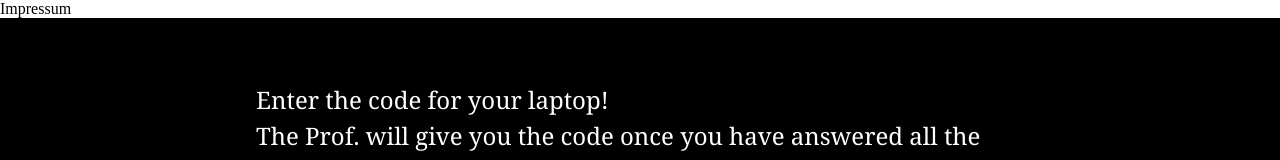
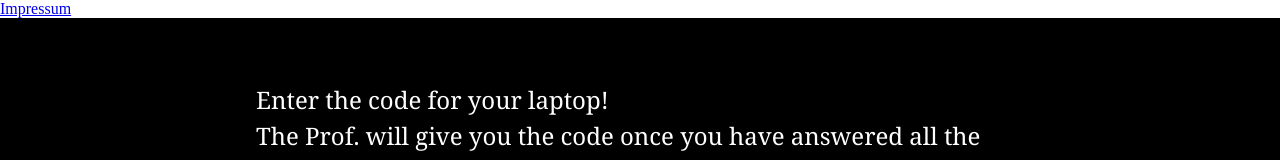
Before and after one commit to bht10/simulation, a plain HTML site: page index.html in a window 1280 px wide. Shown: the top 160 px of the page. Drawn offline with Linux system fonts and the light colour scheme.

Commit message:
Update index.html

```diff
--- a/index.html
+++ b/index.html
@@ -123,7 +123,5 @@ h(Math,"atanh",xr.atanh,Math.atanh(1e-300)===0);h(Math,"tanh",xr.tanh,Math.tanh(
 </script>
 
 </body>
-
-<footer> Impressum</footer>
-
+<footer> <a href="https://www.bht-berlin.de/impressum/">Impressum</a> </footer>
 </html>
```
